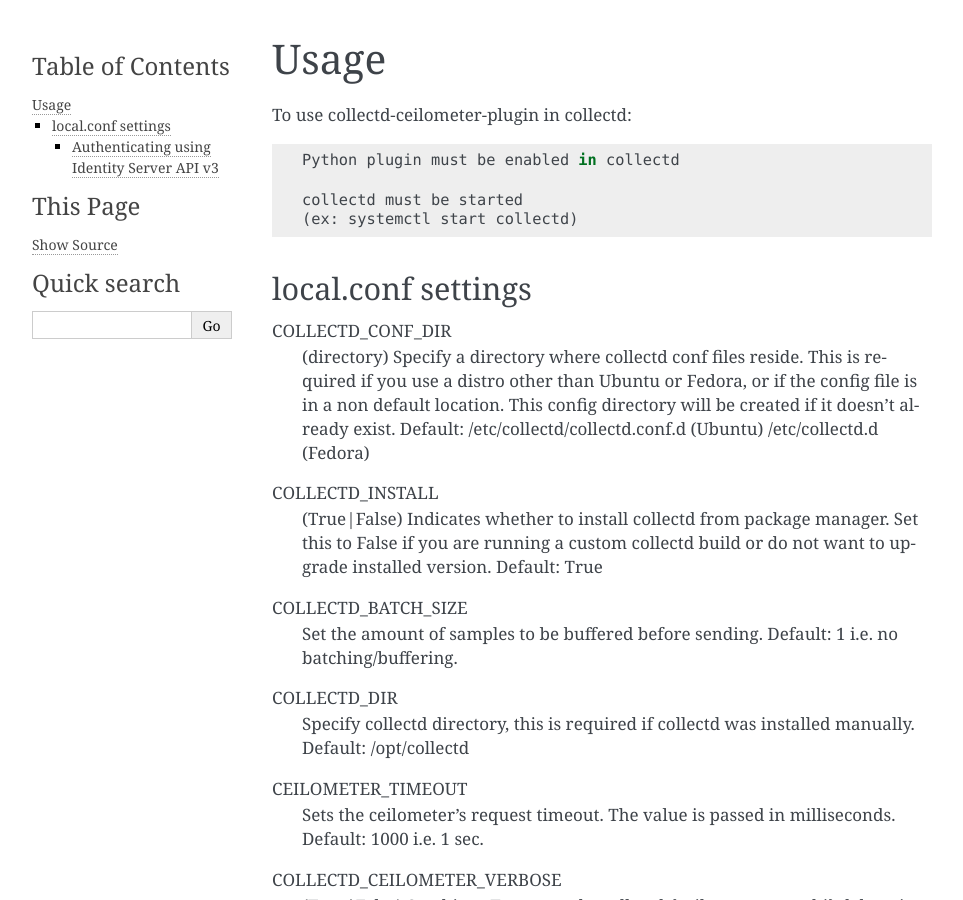
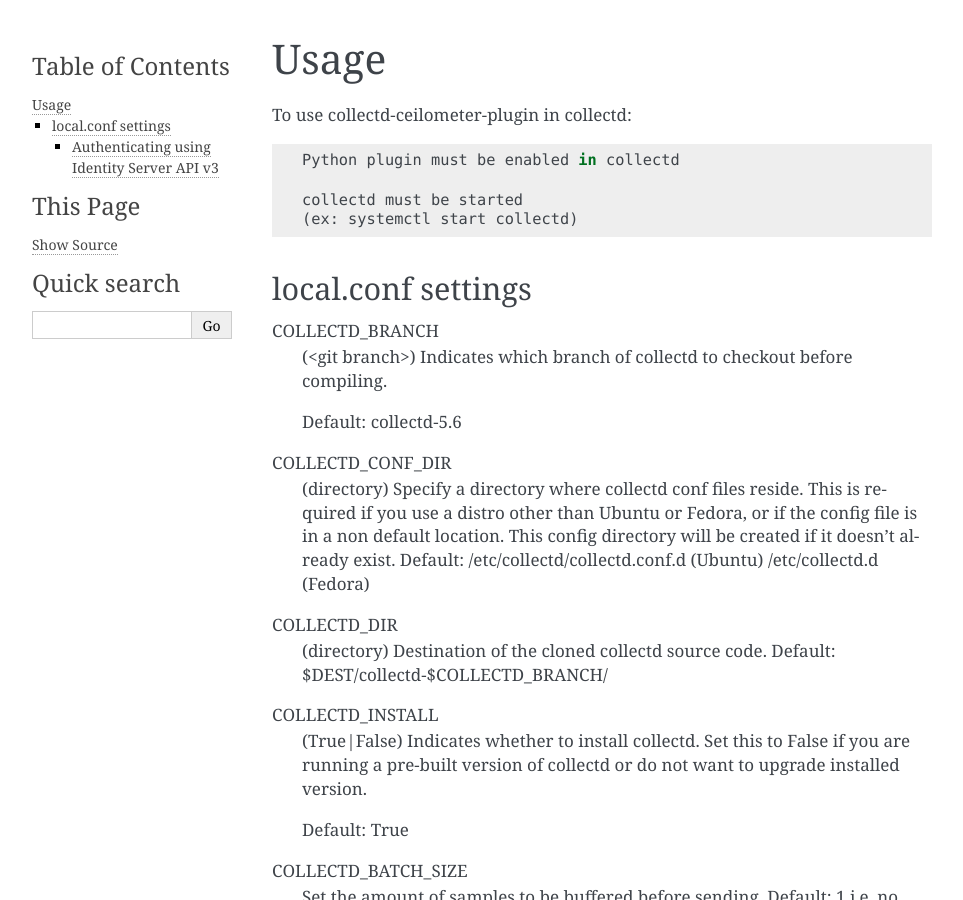
Before and after one commit to openstack-archive/collectd-openstack-plugins, a Sphinx documentation site: the page built from doc/source/usage.rst, in a window 1280 px wide and 900 px high. Shown: the whole window, without its empty margins (148-1111 px from the left). Built offline with Sphinx 7.4.7, drawn with Linux system fonts in a browser that asks for light colours; pages that are not in the unit, such as notebooks, are missing from menus; some of the changed text lies outside the part shown.

Commit message:
Add code to build collectd
- Add option to build collectd from source
  - Clones, builds and installs collectd under the source repo
- Add install_requirements function
- Add config options:
  - COLLECTD_INSTALL_TYPE
  - COLLECTD_REPO
  - COLLECTD_DIR
  - COLLECTD_BRANCH
  - COLLECTD_PREFIX
- Update documentation in doc/source/usage.rst
- Add service file for systemd
- Make sure the config dir is included

Partial-Bug: #1596966
Change-Id: I92156cf69438634c6340c21089538ff7ea716e6f

```diff
--- a/doc/source/usage.rst
+++ b/doc/source/usage.rst
@@ -12,6 +12,12 @@
 local.conf settings
 -------------------
 
+COLLECTD_BRANCH
+    (<git branch>) Indicates which branch of collectd to checkout before
+    compiling.
+
+    Default: collectd-5.6
+
 COLLECTD_CONF_DIR
     (directory) Specify a directory where collectd conf files reside.
     This is required if you use a distro other than Ubuntu or Fedora, or if
@@ -19,23 +25,22 @@
     be created if it doesn't already exist.
     Default: /etc/collectd/collectd.conf.d (Ubuntu) /etc/collectd.d (Fedora)
 
+COLLECTD_DIR
+    (directory) Destination of the cloned collectd source code.
+    Default: $DEST/collectd-$COLLECTD_BRANCH/
+
 
 COLLECTD_INSTALL
-    (True|False) Indicates whether to install collectd from package manager.
-    Set this to False if you are running a custom collectd build or do not
-    want to upgrade installed version.
+    (True|False) Indicates whether to install collectd.
+    Set this to False if you are running a pre-built version of collectd or do
+    not want to upgrade installed version.
+
     Default: True
 
 
 COLLECTD_BATCH_SIZE
     Set the amount of samples to be buffered before sending.
     Default: 1 i.e. no batching/buffering.
-
-
-COLLECTD_DIR
-    Specify collectd directory, this is required if collectd was installed
-    manually.
-    Default: /opt/collectd
 
 
 CEILOMETER_TIMEOUT
@@ -89,6 +94,36 @@
 
     Default: True
 
+COLLECTD_CEILOMETER_ENABLED
+    (True|False) Toggle whether collectd-ceilometer-plugin is enabled.
+
+    Default: False
+
+COLLECTD_GNOCCHI_ENABLED
+    (True|False) Toggles whether collectd-gnocchi-plugin is enabled.
+
+    Default: True
+
+
+COLLECTD_INSTALL_TYPE
+    (source|binary) Specify whether the collectd installation should use the
+    package manager or install from source.
+
+    Default: binary
+
+
+COLLECTD_REPO
+    (url) Location of git repo to clone collectd from.
+
+    Default: https://github.com/collectd/collectd.git
+
+
+COLLECTD_PREFIX
+    (directory) The directory to install collectd under.
+
+    Default: /usr/
+
+
 Authenticating using Identity Server API v3
 ===========================================
 
```
Also changed, not shown: 4 other files.
